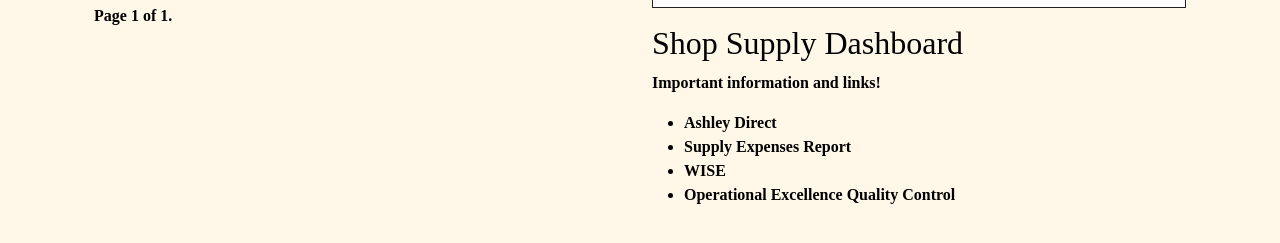
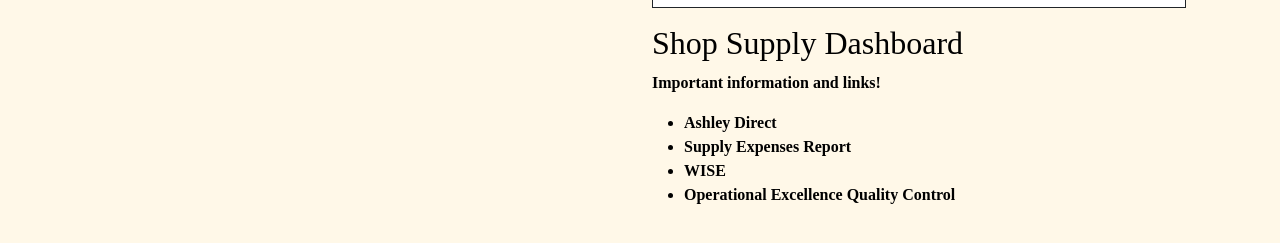
Before and after one commit to austinwilson1296/shoptool, a Django app: page / in a window 1280 px wide. Shown: the part 192-435 px from the top of the page. Run offline with Django 5.2, Linux system fonts and the light colour scheme; the visitor is signed in with stand-in values (Sample User, id 1); data that the repository does not hold is empty; parts of the project's set-up code (start-up, migrations or seed data) failed here and were passed over; some libraries are stand-ins or nearby versions.

Commit message:
removed pages

```diff
--- a/inventory/views.py
+++ b/inventory/views.py
@@ -22,7 +22,6 @@
 
 class HomePageView(LoginRequiredMixin, ListView):
     model = Inventory
-    paginate_by = 20
     template_name = 'home.html'
 
     def get_context_data(self, **kwargs):
--- a/templates/home.html
+++ b/templates/home.html
@@ -44,23 +44,6 @@
                         {% endfor %}
                     </tbody>
                 </table>
-            </div>
-            <div class="pagination">
-                <span class="step-links">
-                    {% if page_obj.has_previous %}
-                        <a href="?page=1">&laquo; first</a>
-                        <a href="?page={{ page_obj.previous_page_number }}">previous</a>
-                    {% endif %}
-
-                    <span class="current">
-                        Page {{ page_obj.number }} of {{ page_obj.paginator.num_pages }}.
-                    </span>
-
-                    {% if page_obj.has_next %}
-                        <a href="?page={{ page_obj.next_page_number }}">next</a>
-                        <a href="?page={{ page_obj.paginator.num_pages }}">last &raquo;</a>
-                    {% endif %}
-                </span>
             </div>
         </div>
 
```
